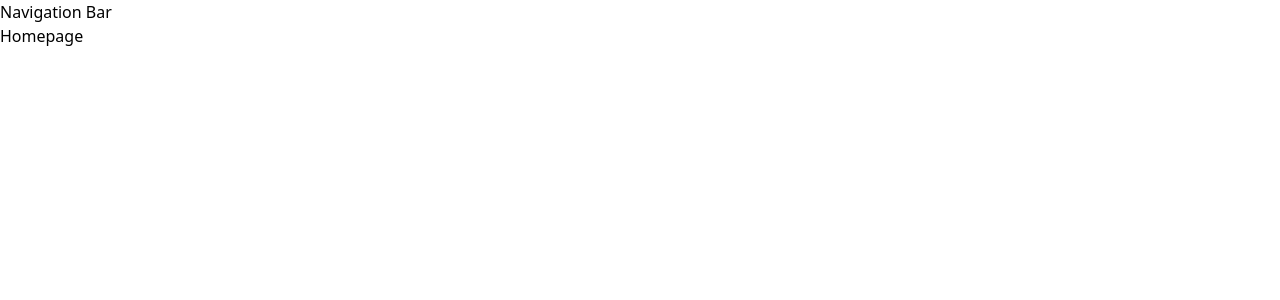
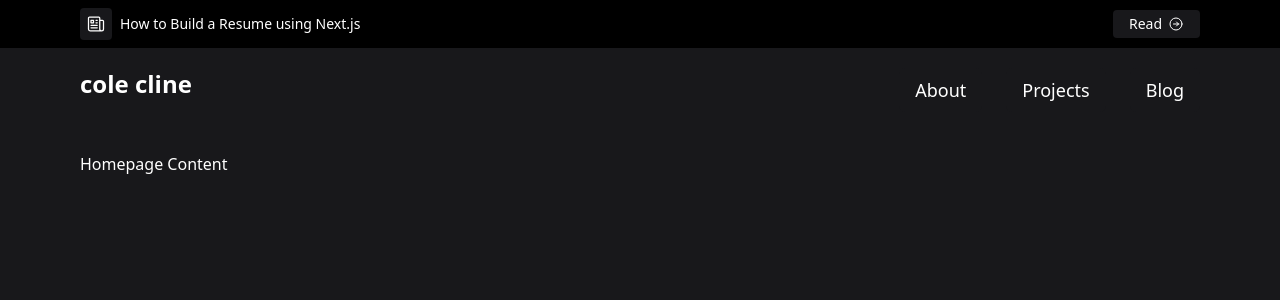
Before and after one commit to colecline/colecline.com, a Next.js app in the folder client/: page / in a window 1280 px wide. Shown: the top 300 px of the page. Built offline with nearby package versions, Linux system fonts and the light colour scheme.

Commit message:
Created Navigation Bar and Announcement Component

```diff
--- a/client/package.json
+++ b/client/package.json
@@ -13,6 +13,9 @@
   "author": "",
   "license": "ISC",
   "dependencies": {
+    "@headlessui/react": "^1.7.4",
+    "@headlessui/tailwindcss": "^0.1.1",
+    "@heroicons/react": "^2.0.13",
     "next": "^13.0.5",
     "react": "^18.2.0",
     "react-dom": "^18.2.0"
--- a/client/src/app/layout.jsx
+++ b/client/src/app/layout.jsx
@@ -1,3 +1,4 @@
+import AnnouncementComponent from "../components/Announcement";
 import HeaderComponent from "../components/Header";
 import "./globals.css";
 
@@ -5,9 +6,10 @@ export default function RootLayout({ children }) {
 	return (
 		<html lang="en">
 			<head></head>
-			<body>
+			<body className="bg-zinc-900 text-white">
+				<AnnouncementComponent />
 				<HeaderComponent />
-				<main>{children}</main>
+				<main className="mx-auto max-w-6xl">{children}</main>
 			</body>
 		</html>
 	);
--- a/client/src/app/page.jsx
+++ b/client/src/app/page.jsx
@@ -1,7 +1,7 @@
 export default function HomePage() {
 	return (
-		<div>
-			<div>Homepage</div>
+		<div className="mt-5 px-4">
+			<div>Homepage Content</div>
 		</div>
 	);
 }
--- /dev/null
+++ b/client/src/components/Announcement.jsx
@@ -0,0 +1,30 @@
+import {
+	ArrowRightCircleIcon,
+	NewspaperIcon,
+} from "@heroicons/react/24/outline";
+
+import Link from "next/link";
+
+export default function AnnouncementComponent() {
+	return (
+		<div className="hidden bg-black py-2 sm:block">
+			<div className="mx-auto flex max-w-6xl justify-between px-4">
+				<div className="flex space-x-2">
+					<div className="flex h-8 w-8 rounded bg-zinc-900 p-1.5">
+						<NewspaperIcon />
+					</div>
+					<span className="my-auto text-sm">
+						How to Build a Resume using Next.js
+					</span>
+				</div>
+				<Link
+					href="/blog/123"
+					className="my-auto flex space-x-1.5 rounded bg-zinc-900 px-4 py-1 text-sm hover:bg-zinc-800"
+				>
+					<span>Read</span>
+					<ArrowRightCircleIcon className="my-auto h-4 w-4" />
+				</Link>
+			</div>
+		</div>
+	);
+}
--- a/client/src/components/Header.jsx
+++ b/client/src/components/Header.jsx
@@ -1,7 +1,78 @@
+"use client";
+
+import Link from "next/link";
+import { Disclosure } from "@headlessui/react";
+import { Bars3Icon, XMarkIcon } from "@heroicons/react/24/solid";
+
 export default function HeaderComponent() {
 	return (
-		<nav>
-			<div>Navigation Bar</div>
-		</nav>
+		<Disclosure as="nav" className="bg-black sm:bg-zinc-900">
+			<div className="mx-auto max-w-6xl px-4 py-5 sm:flex sm:justify-between">
+				<div className="flex justify-between">
+					{/* Navigation Bar Logo */}
+					<a className="text-2xl font-bold">cole cline</a>
+
+					<Disclosure.Button className="sm:hidden">
+						<Bars3Icon className="h-6 w-6 ui-open:hidden" />
+						<XMarkIcon className="h-6 w-6 ui-not-open:hidden" />
+					</Disclosure.Button>
+				</div>
+				<div className="my-auto mt-4 hidden space-y-4 ui-open:block sm:mt-0 sm:flex sm:space-x-6 sm:space-y-0">
+					<Link
+						href="/about"
+						className="block rounded-md bg-zinc-900 py-2 px-4 text-lg hover:bg-zinc-800"
+					>
+						About
+					</Link>
+					<Link
+						href="/projects"
+						className="block rounded-md bg-zinc-900 py-2 px-4 text-lg hover:bg-zinc-800"
+					>
+						Projects
+					</Link>
+					<Link
+						href="/blog"
+						className="block rounded-md bg-zinc-900 py-2 px-4 text-lg hover:bg-zinc-800"
+					>
+						Blog
+					</Link>
+				</div>
+			</div>
+		</Disclosure>
 	);
 }
+
+// export default function HeaderComponent() {
+// 	return (
+// 		<Disclosure as="nav">
+// 			<div className="mx-auto max-w-7xl">
+// 				<div className="flex justify-between">
+
+// 					{/* Left Side of Navigation Bar */}
+// 					<div className="flex">
+// 						{/* Navigation Bar Logo/Title */}
+// 						<div>Logo</div>
+// 					</div>
+
+// 					{/* Right Side of Navigation Bar */}
+// 					<div className="ui-open:block ui-not-open:hidden sm:ui-not-open:flex">
+// 						{/* Navigation Bar Elements */}
+// 						<Link href="/about" className="block">
+// 							About
+// 						</Link>
+// 						<Link href="/projects" className="block">
+// 							Projects
+// 						</Link>
+// 						<Link href="/blog" className="block">
+// 							Blog
+// 						</Link>
+
+// 						{/* TODO: Social Media Buttons */}
+// 						{/* TODO: Toggle Dark/Light Mode Button */}
+// 					</div>
+// 					{/* // absolute inset-y-0 left-0 flex items-center sm:hidden */}
+// 				</div>
+// 			</div>
+// 		</Disclosure>
+// 	);
+// }
--- a/client/tailwind.config.js
+++ b/client/tailwind.config.js
@@ -7,5 +7,5 @@ module.exports = {
 	theme: {
 		extend: {},
 	},
-	plugins: [],
+	plugins: [require("@headlessui/tailwindcss")],
 };
```
Also changed, not shown: 1 other file (tests, documents, lock files or other folders).
